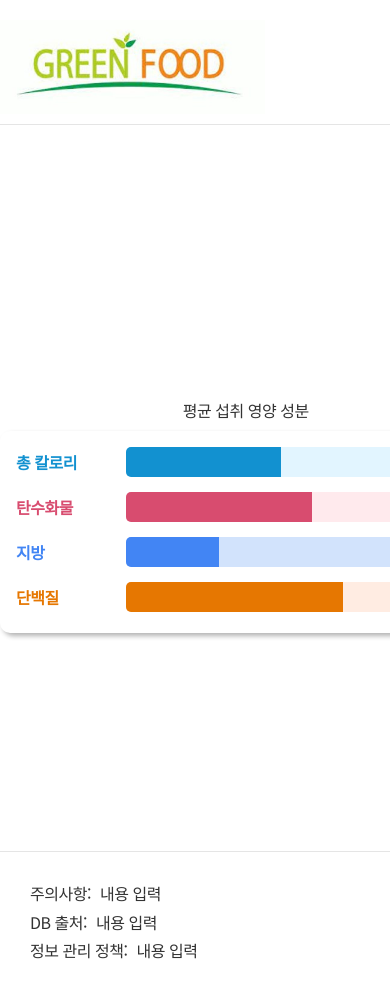
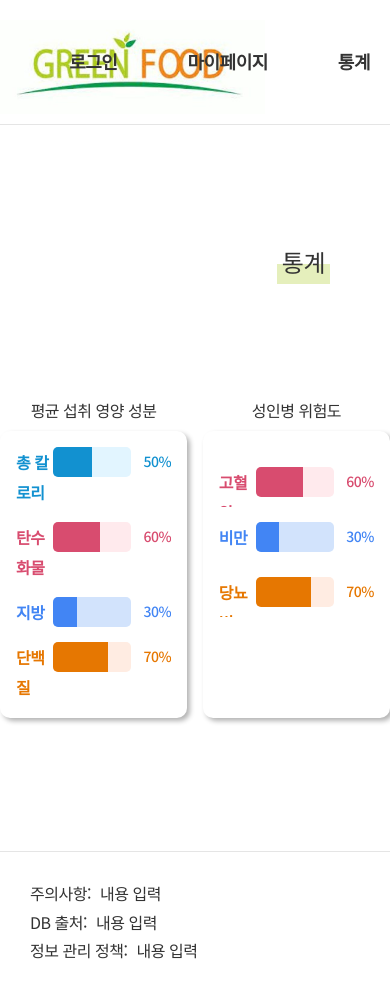
Before and after one commit to namjiseong/greenfood, a Flask app: page /test in a window 390 px wide; the page is wider, and only the part inside the window is pictured. Run offline with Flask 2, Linux system fonts and the light colour scheme; parts of the project's set-up code (start-up, migrations or seed data) failed here and were passed over; some libraries are stand-ins or nearby versions.

Commit message:
모바일 화면 수정

```diff
--- a/runs/detect/exp/labels/32_jpg.rf.42a2f05ed57adb6ee8d7033cbb3ec6ea.txt
+++ b/runs/detect/exp/labels/32_jpg.rf.42a2f05ed57adb6ee8d7033cbb3ec6ea.txt
@@ -67,3 +67,9 @@
 95 0.740385 0.704327 0.490385 0.581731
 12 0.784856 0.182692 0.175481 0.240385
 9 0.269231 0.723558 0.370192 0.427885
+95 0.740385 0.704327 0.490385 0.581731
+12 0.784856 0.182692 0.175481 0.240385
+9 0.269231 0.723558 0.370192 0.427885
+95 0.740385 0.704327 0.490385 0.581731
+12 0.784856 0.182692 0.175481 0.240385
+9 0.269231 0.723558 0.370192 0.427885
--- a/static/css/common.css
+++ b/static/css/common.css
@@ -63,13 +63,13 @@
 	letter-spacing: -0.03em;
 }
 /* layout style */
-.container {
+/* .container {
 	min-width: 1024px;
-}
-.w_inner {
+} */
+/* .w_inner {
 	width: 1024px;
 	margin: 0 auto;
-}
+} */
 .blind {
 	position: absolute;
 	width: 1px;
@@ -399,6 +399,7 @@
 .tit_page {
 	display: block;
 	margin-bottom: 60px;
+	margin-right: 60px;
 	font-weight: 500;
 	font-size: 24px;
 	text-align: right;
--- a/templates/comfirm.html
+++ b/templates/comfirm.html
@@ -3,7 +3,7 @@
 <head>
     <meta charset="UTF-8">
     <meta http-equiv="X-UA-Compatible" content="IE=edge">
-    <meta name="viewport" content="width=device-width, initial-scale=1.0">
+    <!-- <meta name="viewport" content="width=device-width, initial-scale=1.0"> -->
     <link rel="stylesheet" href="./static/css/common.css">
 	<script src="{{ url_for('static', filename='/js/common.ui.js') }}" > </script>
     <title>확인</title>
--- a/templates/index.html
+++ b/templates/index.html
@@ -11,7 +11,7 @@
 <head>
 	<meta charset="UTF-8">
 	<meta http-equiv="X-UA-Compatible" content="IE=edge">
-	<meta name="viewport" content="width=device-width, initial-scale=1.0">
+	<!-- <meta name="viewport" content="width=device-width, initial-scale=1.0"> -->
 	<title>Greenfood</title>
 	<link rel="stylesheet" href="./static/css/common.css">
 </head>
--- a/templates/result.html
+++ b/templates/result.html
@@ -4,7 +4,7 @@
 <head>
 	<meta charset="UTF-8">
 	<meta http-equiv="X-UA-Compatible" content="IE=edge">
-	<meta name="viewport" content="width=device-width, initial-scale=1.0">
+	<!-- <meta name="viewport" content="width=device-width, initial-scale=1.0"> -->
 	<title>Greenfood</title>
 	<link rel="stylesheet" href="./static/css/common.css">
 	<script src="./static/js/common.ui.js" > </script>
--- a/templates/statistic.html
+++ b/templates/statistic.html
@@ -4,7 +4,7 @@
 <head>
 	<meta charset="UTF-8">
 	<meta http-equiv="X-UA-Compatible" content="IE=edge">
-	<meta name="viewport" content="width=device-width, initial-scale=1.0">
+	<!-- <meta name="viewport" content="width=device-width, initial-scale=1.0"> -->
 	<title>Greenfood</title>
 	<link rel="stylesheet" href="./static/css/common.css">
 	<script src="http://ajax.googleapis.com/ajax/libs/jquery/1.7.1/jquery.min.js" type="text/javascript"></script>
--- a/templates/test.html
+++ b/templates/test.html
@@ -4,7 +4,7 @@
 <head>
 	<meta charset="UTF-8">
 	<meta http-equiv="X-UA-Compatible" content="IE=edge">
-	<meta name="viewport" content="width=device-width, initial-scale=1.0">
+	<!-- <meta name="viewport" content="width=device-width, initial-scale=1.0"> -->
 	<title>Greenfood</title>
 	<link rel="stylesheet" href="./static/css/common.css">
 	<script src="http://ajax.googleapis.com/ajax/libs/jquery/1.7.1/jquery.min.js" type="text/javascript"></script>
```
